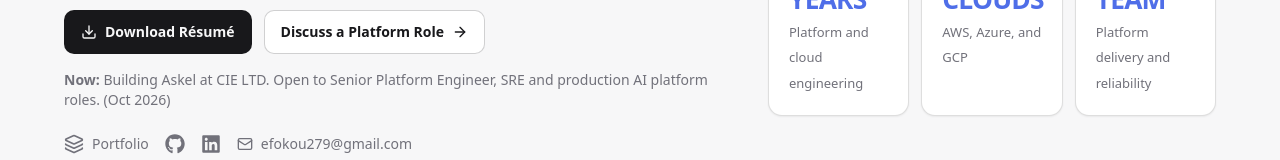
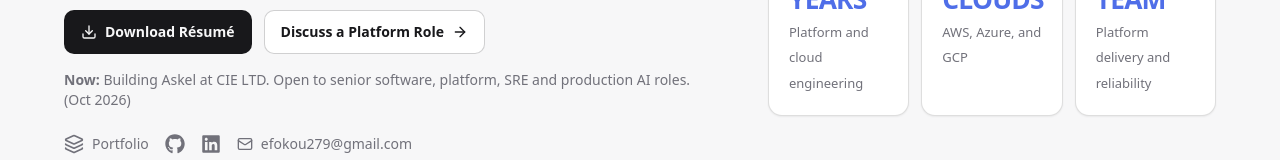
Before and after one commit to EtienneFokou-E18560/interactive-resume, a Next.js app: page / in a window 1280 px wide. Shown: the part 522-682 px from the top of the page. Built offline with nearby package versions, Linux system fonts and the light colour scheme; no server answers.

Commit message:
Now line: match the open-to roles in #25

```diff
--- a/data/profile.ts
+++ b/data/profile.ts
@@ -19,7 +19,7 @@ export const profile = {
   },
   /** What I'm doing now; update the date whenever the line changes. */
   now: {
-    text: "Building Askel at CIE LTD. Open to Senior Platform Engineer, SRE and production AI platform roles.",
+    text: "Building Askel at CIE LTD. Open to senior software, platform, SRE and production AI roles.",
     updated: "Oct 2026",
   },
   summary:
```
